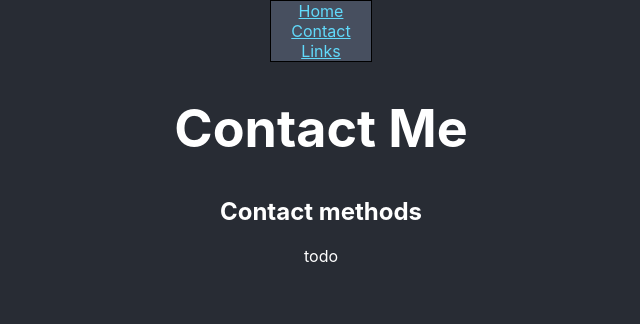
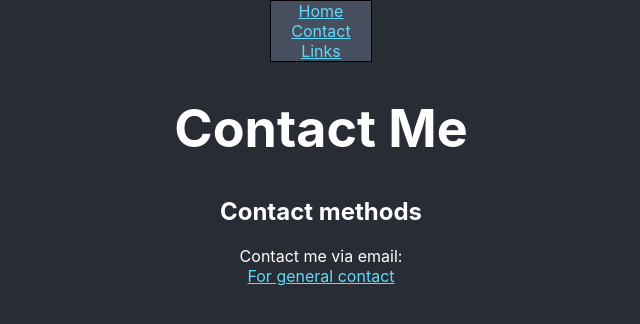
Before and after one commit to wrac4242/wrac4242.github.io, a React (Create React App) app: page /#/contact in a window 1280 px wide. Shown: the top 324 px of the page, without its empty margins (319-959 px from the left). Built offline with nearby package versions, Linux system fonts and the light colour scheme.

Commit message:
add email to contact page

```diff
--- a/src/App.css
+++ b/src/App.css
@@ -21,11 +21,11 @@
   font-size: calc(10px + 2vmin);
 }
 
-.Link {
+a {
   color: #61dafb;
 }
 
-.Link:hover {
+a:hover {
   color: #85d6ec;
 }
 
--- a/src/Contact.tsx
+++ b/src/Contact.tsx
@@ -10,7 +10,11 @@ class Contact extends React.Component {
 				<main>
 					<h2>Contact methods</h2>
 					<div>
-						<p>todo</p>
+						<p>
+							Contact me via email:
+							<br></br>
+							<a href="mailto:wrac4242@gmail.com">For general contact</a>
+						</p>
 					</div>
 				</main>
 			</div>
```
